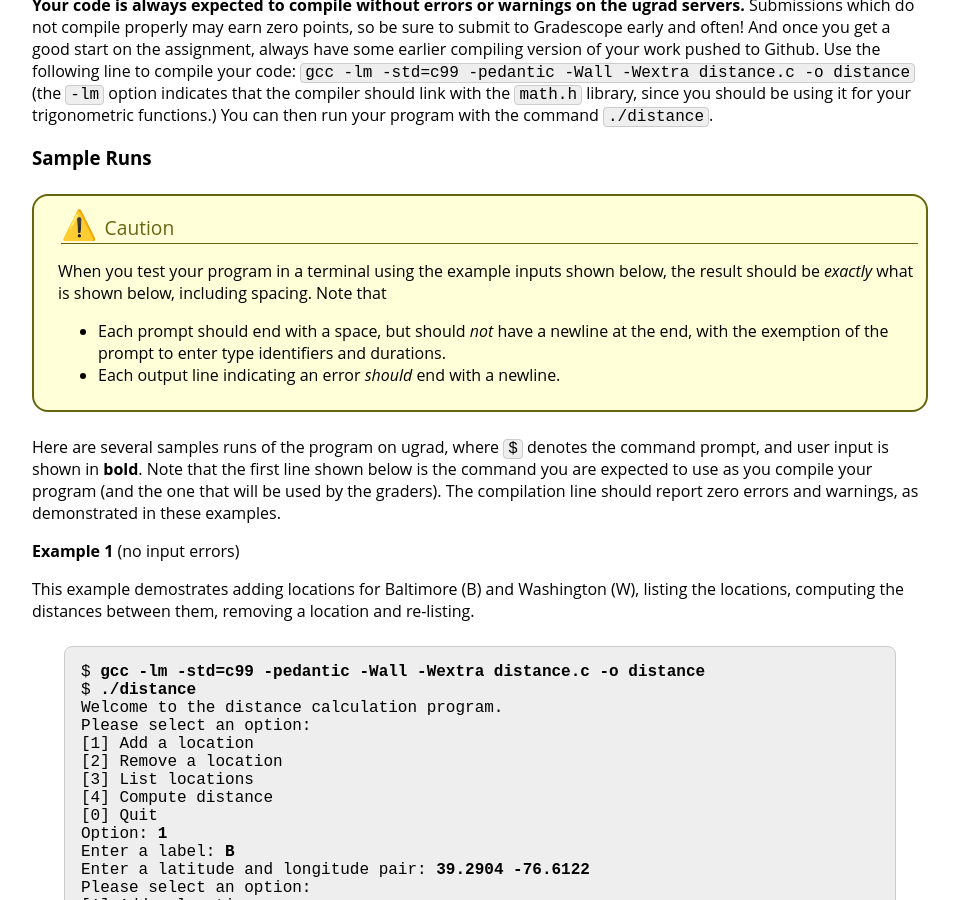
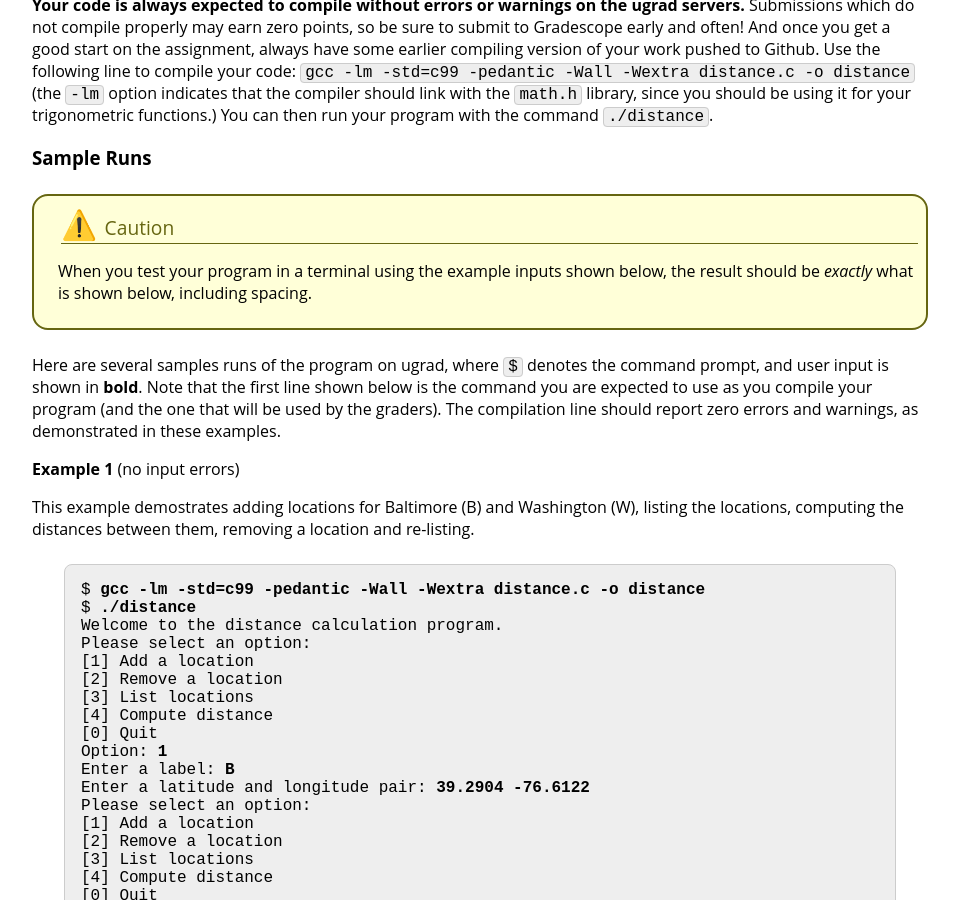
Before and after one commit to jhu-ip/cs220-f26, a Jekyll site: the page built from assign/hw1.md, in a window 1280 px wide and 900 px high, scrolled down 2838 px. Shown: the whole window, without its empty margins (160-1119 px from the left). Built offline with Jekyll 4.4.1, drawn with Linux system fonts in a browser that asks for light colours.

Commit message:
hw1 handout: removed inconsistent clarification regarding output spacing

```diff
--- a/assign/hw1.md
+++ b/assign/hw1.md
@@ -106,14 +106,10 @@ some earlier compiling version of your work pushed to Github. Use the following
 <p>
 When you test your program in a terminal using the example inputs
 shown below, the result should be <em>exactly</em> what is shown below,
-including spacing. Note that
-<ul>
-  <li>Each prompt should end with a space, but should <em>not</em> have a newline at the end, with the exemption of the prompt to enter type identifiers and durations.</li>
-    <li>Each output line indicating an error <em>should</em> end with a newline.</li>
-    </ul>
-    </p>
-    </div>
-    </div>
+including spacing.
+</p>
+</div>
+</div>
 
 Here are several samples runs of the program on ugrad, where `$` denotes the command prompt, and user input is shown in **bold**. Note that the first line shown below is the command you are expected to use as you compile your program (and the one that will be used by the graders). The compilation line should report zero errors and warnings, as demonstrated in these examples.
 
```
